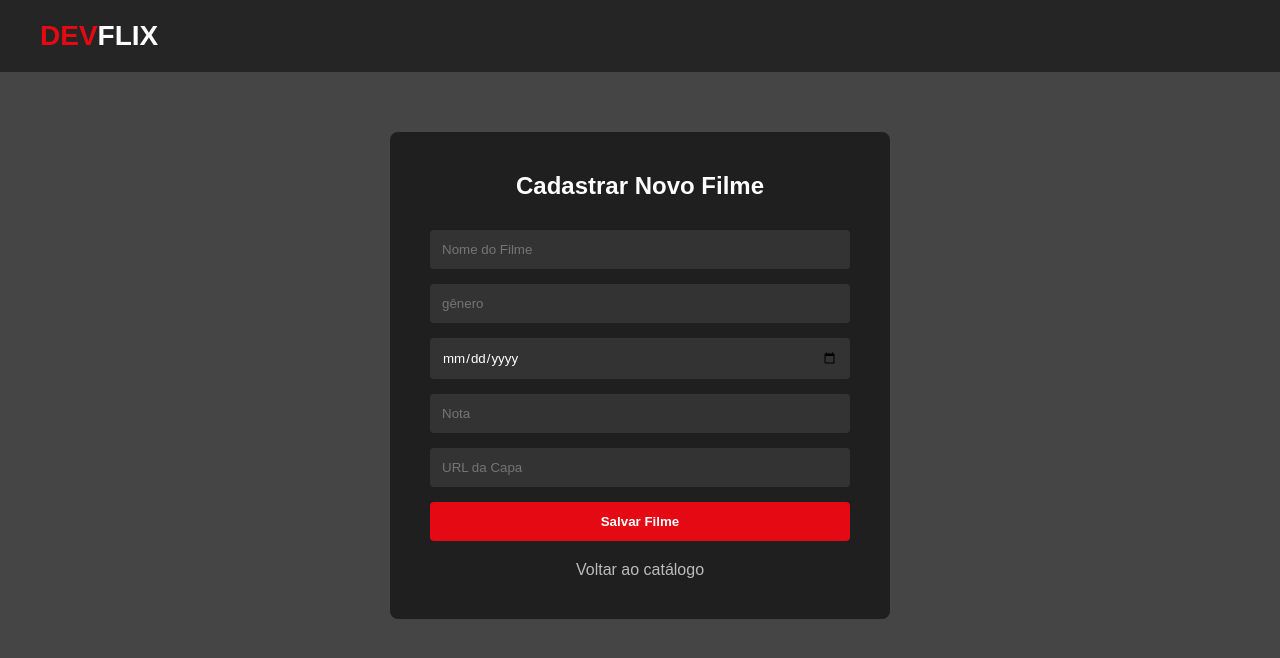
After one commit to manoelsenai143-oss/catalogo_de_filmes, a Flask app: page /novo in a window 1280 px wide. The commit adds this page. Shown: the top 658 px of the page. Run offline with Flask 3, Linux system fonts and the light colour scheme; some libraries are stand-ins or nearby versions.

Commit message:
mudanças

```diff
--- a/app.py
+++ b/app.py
@@ -1,5 +1,6 @@
 import psycopg2
-from flask import Flask, request, jsonify, render_template
+from flask import Flask, request, jsonify, render_template, redirect, url_for
+from psycopg2 import sql
 from psycopg2.extras import RealDictCursor
 
 from database import criar_conexao
@@ -57,25 +58,40 @@ def cadastrar_filme():
          }
     ), 201
 
+@app.route('/deletar/<int:id>', methods=['POST'])
+def deletar_filme(id):
+    conn = criar_conexao()
+    cursor = conn.cursor()
+    cursor.execute("DELETE FROM filmes WHERE id = %s", (id,))
+    conn.commit()
+    conn.close()
+    return redirect(url_for("listar_fimes"))
 
-@app.route(rule='/produto', methods = ['PUT'])
-def atualizar_produto():
-    produto = {"id":1,
-    "nome": "Caneta azul",
-    "preco": 1.5,
-    "descricao": "Caneta esfereográfica",
-    "marca":"bic"}
 
-    dados = request.get_json()
-    if not dados:
-        return jsonify({"erro": "Dados invalidos"}), 400
+@app.route(rule='/novo', methods = ["GET", "POST"])
+def novo_filme():
+    if request.method == "POST":
+        titulo = request.form["titulo"]
+        genero = request.form["genero"]
+        capa_url = request.form["capa"]
+        nota = request.form["nota"]
+        ano_lancamento = request.form["ano_lancamento"]
+        usuario_id = 1
 
-    if dados["id"] == produto["id"]:
-        produto = dados
-        print(f"Novo produto: {produto}")
-        return jsonify({"message": "produto atualizado com sucesso!"}), 201
-    else:
-        return jsonify({"message": "produto não encontrado!"}), 404
+        parametros = [titulo, genero, capa_url, nota, ano_lancamento, usuario_id]
+
+        sql = '''INSERT INTO filmes (usuario_id, titulo, genero, nota, capa_url, usuario_id)
+         VALUES (%s, %s, %s, %s, %s, %s)'''
+
+        conn = criar_conexao()
+        cursor = conn.cursor()
+        cursor.execute(sql, parametros)
+        conn.commit()
+        conn.close()
+        return redirect(url_for("listar_filmes"))
+
+    return render_template("novo_filme.html")
+
 
 @app.route('/teste/db', methods = ['GET'])
 def testar_conexao():
--- a/static/style.css
+++ b/static/style.css
@@ -572,3 +572,12 @@ body {
         font-size: 22px;
     }
 }
+
+.btn-delete {
+    padding: 5px 10px;
+    background-color: #e74c3c;
+    color: white;
+    border: none;
+    border-radius: 4px;
+    cursor: pointer;
+}
--- /dev/null
+++ b/templates/novo_filme.html
@@ -0,0 +1,33 @@
+<!DOCTYPE html>
+<html lang="pt-br">
+<head>
+    <meta charset="UTF-8">
+    <title>Novo Filme</title>
+    <link rel="stylesheet" href="{{url_for('static', filename='style.css')}}">
+
+</head>
+<body>
+    <header class="navbar">
+        <h1 class="logo">DEV<span>FLIX</span></h1>
+    </header>
+
+    <section class="form-container">
+        <h2>Cadastrar Novo Filme</h2>
+
+        <form method="POST" class="form-filme">
+            <input type="text" name="titulo" placeholder="Nome do Filme" required>
+            <input type="text" name="genero" placeholder="gênero" required>
+            <input type="date" name="ano_lançamento" placeholder="Data de Lançamento" required>
+            <input type="number" name="nota" placeholder="Nota" required>
+            <input type="text" name="capa" placeholder="URL da Capa">
+
+            <button type="submit" class="btn-save">
+                Salvar Filme
+            </button>
+        </form>
+        <a href="{{ listar_flmes }}" class="btn-back">
+            Voltar ao catálogo
+        </a>
+    </section>
+</body>
+</html>
```
Also changed, not shown: templates/index.html (+11 -0 lines).
